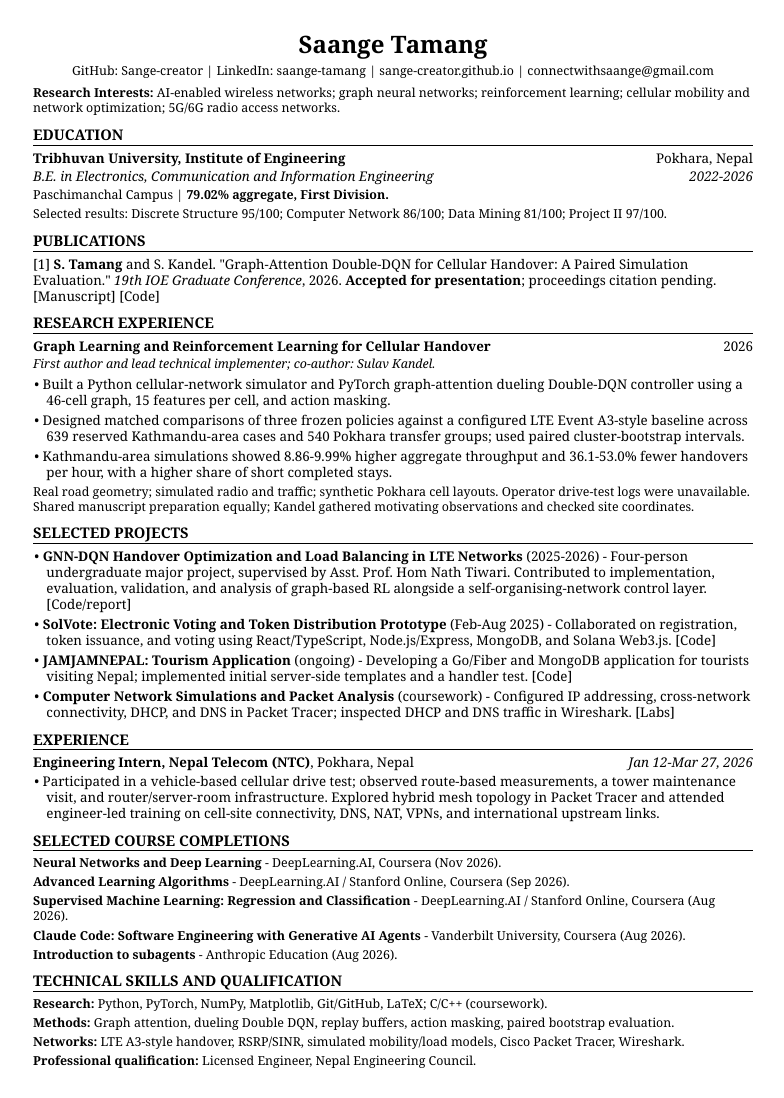
After one commit to Sange-creator/Sange-creator.github.io, a web app: file cv-source/Saange_Tamang_CV_Reference_Format.html in a window 1280 px wide. The commit adds this page. Shown: the whole page, without its empty margins (247-1031 px from the left). Run offline with its HTML, style and script files only (its server is not run), Linux system fonts and the light colour scheme; some libraries are stand-ins or nearby versions.

Commit message:
Update Coursera credentials and embed latest academic CV

```diff
--- a/content/profile.mjs
+++ b/content/profile.mjs
@@ -21,6 +21,7 @@ export const profile = {
     { period: '2022–2026', heading: 'B.E. in Electronics, Communication and Information Engineering', institution: 'Paschimanchal Campus · Institute of Engineering · Tribhuvan University', result: '79.02% · First Division' }
   ],
   courses: [
+    { title: 'Neural Networks and Deep Learning', issuer: 'DeepLearning.AI', date: 'November 2026', url: 'https://www.coursera.org/account/accomplishments/verify/YAOZKS2R1VHY', group: 'Machine learning' },
     { title: 'Advanced Learning Algorithms', issuer: 'DeepLearning.AI & Stanford Online', date: 'September 2026', url: 'https://www.coursera.org/account/accomplishments/verify/3WMVQTJX2BQC', group: 'Machine learning' },
     { title: 'Supervised Machine Learning: Regression and Classification', issuer: 'DeepLearning.AI & Stanford Online', date: 'August 2026', url: 'https://www.coursera.org/account/accomplishments/verify/H85L1YRD0MWM', group: 'Machine learning' },
     { title: 'Claude Code: Software Engineering with Generative AI Agents', issuer: 'Vanderbilt University', date: 'August 2026', url: 'https://www.coursera.org/account/accomplishments/verify/P4AO5YNOHQLD', group: 'Software engineering' },
--- /dev/null
+++ b/cv-source/Saange_Tamang_CV_Reference_Format.html
@@ -0,0 +1,38 @@
+<!doctype html><html lang="en"><meta charset="utf-8"><title>Saange Tamang Academic CV</title><style>@page{size:letter;margin:22pt 36pt 23pt}body{font:10pt/12pt Charter,Georgia,serif;max-width:540pt;margin:22pt auto;color:#000}p{margin:0 0 3pt}.name{text-align:center;font-size:18pt;line-height:22pt;font-weight:bold}.contact{text-align:center;font-size:9.3pt;margin-bottom:5pt}.small{font-size:9.3pt;line-height:11.3pt}.section{font-size:11pt;font-weight:bold;text-transform:uppercase;border-bottom:.4pt solid black;margin:8pt 0 3pt;padding-bottom:2pt}.row{display:flex;justify-content:space-between;gap:10pt;margin-bottom:2pt}.row>div:last-child{white-space:nowrap}.bullet{padding-left:10pt;text-indent:-9pt}a{color:inherit;text-decoration:none}@media print{body{margin:0}}</style><body>
+<p class="name">Saange Tamang</p>
+<p class="contact"><a href="https://github.com/Sange-creator">GitHub: Sange-creator</a> | <a href="https://www.linkedin.com/in/saange-tamang/">LinkedIn: saange-tamang</a> | <a href="https://sange-creator.github.io/">sange-creator.github.io</a> | <a href="mailto:connectwithsaange@gmail.com">connectwithsaange@gmail.com</a></p>
+<p class="small"><b>Research Interests:</b> AI-enabled wireless networks; graph neural networks; reinforcement learning; cellular mobility and network optimization; 5G/6G radio access networks.</p>
+<p class="section">Education</p>
+<div class="row"><div><b>Tribhuvan University, Institute of Engineering</b></div><div>Pokhara, Nepal</div></div>
+<div class="row"><div><i>B.E. in Electronics, Communication and Information Engineering</i></div><div><i>2022-2026</i></div></div>
+<p class="small">Paschimanchal Campus | <b>79.02% aggregate, First Division.</b></p>
+<p class="small">Selected results: Discrete Structure 95/100; Computer Network 86/100; Data Mining 81/100; Project II 97/100.</p>
+<p class="section">Publications</p>
+<p class="body">[1] <b>S. Tamang</b> and S. Kandel. "Graph-Attention Double-DQN for Cellular Handover: A Paired Simulation Evaluation." <i>19th IOE Graduate Conference</i>, 2026. <b>Accepted for presentation</b>; proceedings citation pending. <a href="https://sange-creator.github.io/assets/documents/handover-study.pdf">[Manuscript]</a> <a href="https://github.com/Sange-creator/graph-attention-double-dqn-cellular-handover">[Code]</a></p>
+<p class="section">Research Experience</p>
+<div class="row"><div><b>Graph Learning and Reinforcement Learning for Cellular Handover</b></div><div>2026</div></div>
+<p class="small"><i>First author and lead technical implementer; co-author: Sulav Kandel.</i></p>
+<p class="bullet">&#8226; Built a Python cellular-network simulator and PyTorch graph-attention dueling Double-DQN controller using a 46-cell graph, 15 features per cell, and action masking.</p>
+<p class="bullet">&#8226; Designed matched comparisons of three frozen policies against a configured LTE Event A3-style baseline across 639 reserved Kathmandu-area cases and 540 Pokhara transfer groups; used paired cluster-bootstrap intervals.</p>
+<p class="bullet">&#8226; Kathmandu-area simulations showed 8.86-9.99% higher aggregate throughput and 36.1-53.0% fewer handovers per hour, with a higher share of short completed stays.</p>
+<p class="small">Real road geometry; simulated radio and traffic; synthetic Pokhara cell layouts. Operator drive-test logs were unavailable. Shared manuscript preparation equally; Kandel gathered motivating observations and checked site coordinates.</p>
+<p class="section">Selected Projects</p>
+<p class="bullet">&#8226; <b>GNN-DQN Handover Optimization and Load Balancing in LTE Networks</b> (2025-2026) - Four-person undergraduate major project, supervised by Asst. Prof. Hom Nath Tiwari. Contributed to implementation, evaluation, validation, and analysis of graph-based RL alongside a self-organising-network control layer. <a href="https://github.com/Sange-creator/GNN-DQN-Handover-LoadBalancing">[Code/report]</a></p>
+<p class="bullet">&#8226; <b>SolVote: Electronic Voting and Token Distribution Prototype</b> (Feb-Aug 2025) - Collaborated on registration, token issuance, and voting using React/TypeScript, Node.js/Express, MongoDB, and Solana Web3.js. <a href="https://github.com/Sange-creator/Project-Solvote">[Code]</a></p>
+<p class="bullet">&#8226; <b>JAMJAMNEPAL: Tourism Application</b> (ongoing) - Developing a Go/Fiber and MongoDB application for tourists visiting Nepal; implemented initial server-side templates and a handler test. <a href="https://github.com/Sange-creator/GO_Tourism_Project">[Code]</a></p>
+<p class="bullet">&#8226; <b>Computer Network Simulations and Packet Analysis</b> (coursework) - Configured IP addressing, cross-network connectivity, DHCP, and DNS in Packet Tracer; inspected DHCP and DNS traffic in Wireshark. <a href="https://github.com/Sange-creator/Computer-Network">[Labs]</a></p>
+<p class="section">Experience</p>
+<div class="row"><div><b>Engineering Intern, Nepal Telecom (NTC)</b>, Pokhara, Nepal</div><div><i>Jan 12-Mar 27, 2026</i></div></div>
+<p class="bullet">&#8226; Participated in a vehicle-based cellular drive test; observed route-based measurements, a tower maintenance visit, and router/server-room infrastructure. Explored hybrid mesh topology in Packet Tracer and attended engineer-led training on cell-site connectivity, DNS, NAT, VPNs, and international upstream links.</p>
+<p class="section">Selected Course Completions</p>
+<p class="small"><a href="https://www.coursera.org/account/accomplishments/verify/YAOZKS2R1VHY"><b>Neural Networks and Deep Learning</b></a> - DeepLearning.AI, Coursera (Nov 2026).</p>
+<p class="small"><a href="https://www.coursera.org/account/accomplishments/verify/3WMVQTJX2BQC"><b>Advanced Learning Algorithms</b></a> - DeepLearning.AI / Stanford Online, Coursera (Sep 2026).</p>
+<p class="small"><a href="https://www.coursera.org/account/accomplishments/verify/H85L1YRD0MWM"><b>Supervised Machine Learning: Regression and Classification</b></a> - DeepLearning.AI / Stanford Online, Coursera (Aug 2026).</p>
+<p class="small"><a href="https://www.coursera.org/account/accomplishments/verify/P4AO5YNOHQLD"><b>Claude Code: Software Engineering with Generative AI Agents</b></a> - Vanderbilt University, Coursera (Aug 2026).</p>
+<p class="small"><a href="https://verify.skilljar.com/c/3isdp98xhia2"><b>Introduction to subagents</b></a> - Anthropic Education (Aug 2026).</p>
+<p class="section">Technical Skills and Qualification</p>
+<p class="small"><b>Research:</b> Python, PyTorch, NumPy, Matplotlib, Git/GitHub, LaTeX; C/C++ (coursework).</p>
+<p class="small"><b>Methods:</b> Graph attention, dueling Double DQN, replay buffers, action masking, paired bootstrap evaluation.</p>
+<p class="small"><b>Networks:</b> LTE A3-style handover, RSRP/SINR, simulated mobility/load models, Cisco Packet Tracer, Wireshark.</p>
+<p class="small"><b>Professional qualification:</b> Licensed Engineer, Nepal Engineering Council.</p>
+</body></html>
--- a/templates/home.njk
+++ b/templates/home.njk
@@ -12,7 +12,8 @@
     </div>
     <div class="intro-actions" role="group" aria-label="Contact and CV">
       <a class="primary-link" href="mailto:{{ profile.email }}">Email me</a>
-      <a href="/assets/documents/Saange_Tamang_Academic_CV.pdf">Academic CV (PDF)</a>
+      <a href="/cv/">View CV</a>
+      <a href="/assets/documents/Saange_Tamang_Academic_CV.pdf" download="Saange_Tamang_Academic_CV.pdf">Download CV (PDF)</a>
     </div>
   </div>
   <aside class="hero-contact" aria-label="Profile and contact links">
```
Also changed, not shown: templates/cv.njk (+11 -4 lines), cv-source/README.md, site/assets/style.css, 1 other file.
